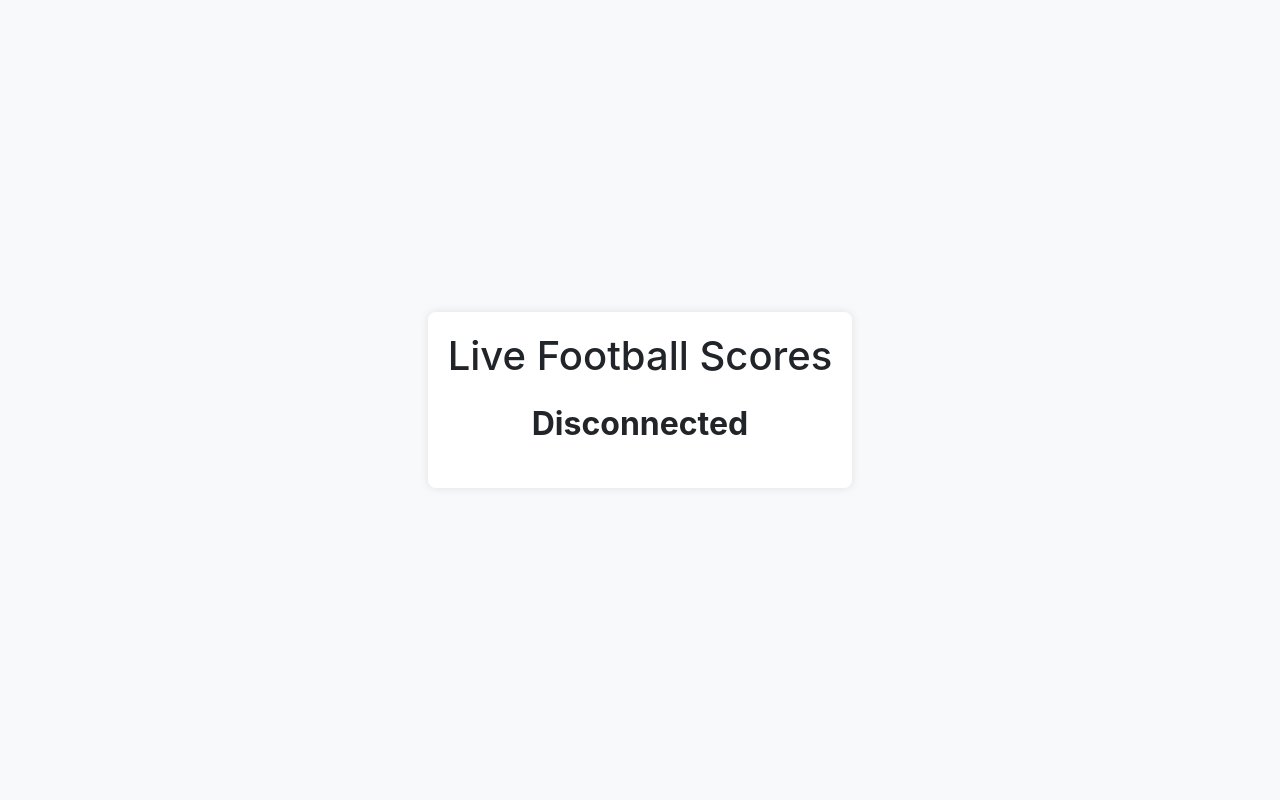
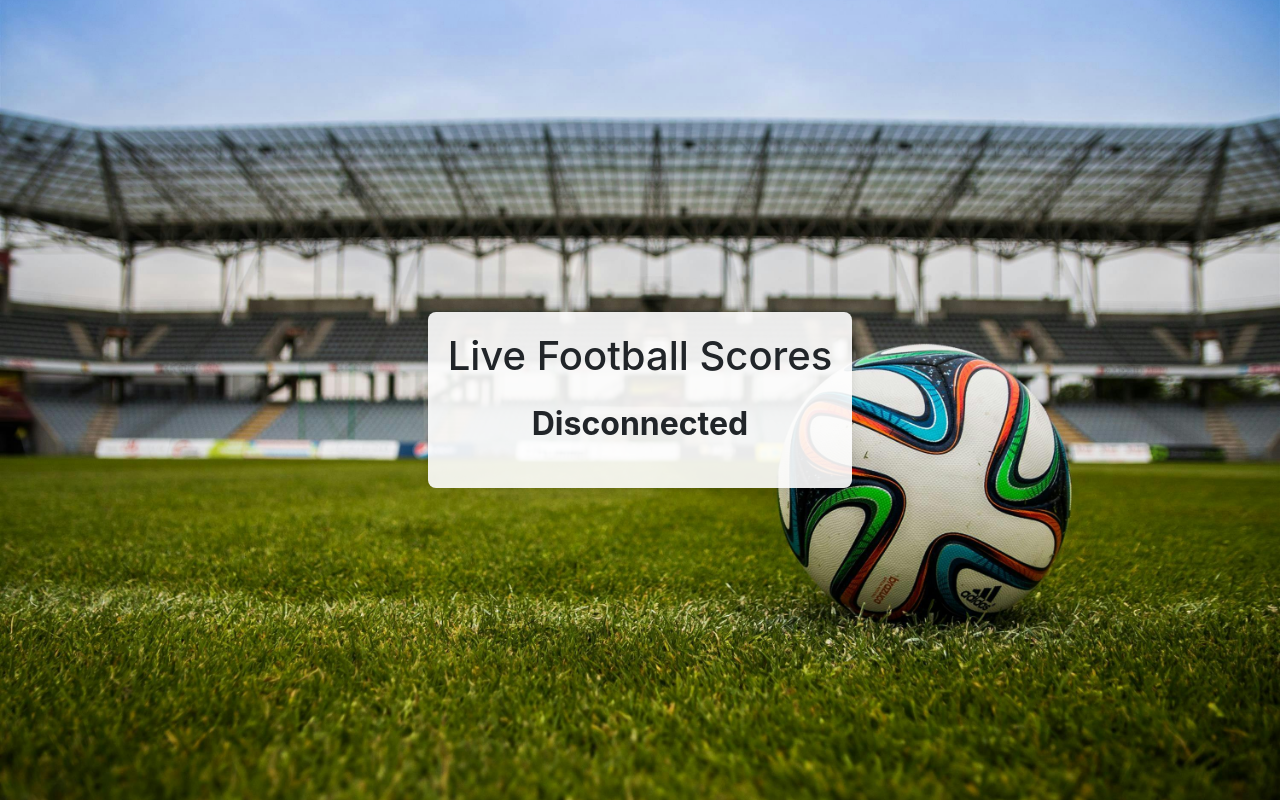
Before and after one commit to RGGH/wsk, a plain HTML site: page src/index2.html in a window 1280 px wide. Drawn offline with nearby package versions, Linux system fonts and the light colour scheme.

Commit message:
add bg to index2

```diff
--- a/src/index2.html
+++ b/src/index2.html
@@ -13,9 +13,13 @@
             align-items: center;
             height: 100vh;
             background-color: #f8f9fa;
+            background-image: url('football.png'); /* Background image */
+            background-size: cover; /* Cover the entire background */
+            background-repeat: no-repeat; /* Do not repeat the image */
+            background-position: center center; /* Center the image horizontally and vertically */
         }
         .score-board {
-            background: #fff;
+            background: rgba(255, 255, 255, 0.9); /* Adjust transparency if needed */
             border-radius: 8px;
             box-shadow: 0 0 10px rgba(0, 0, 0, 0.1);
             padding: 20px;
```
Also changed, not shown: src/football.png (added), 1 other file.
